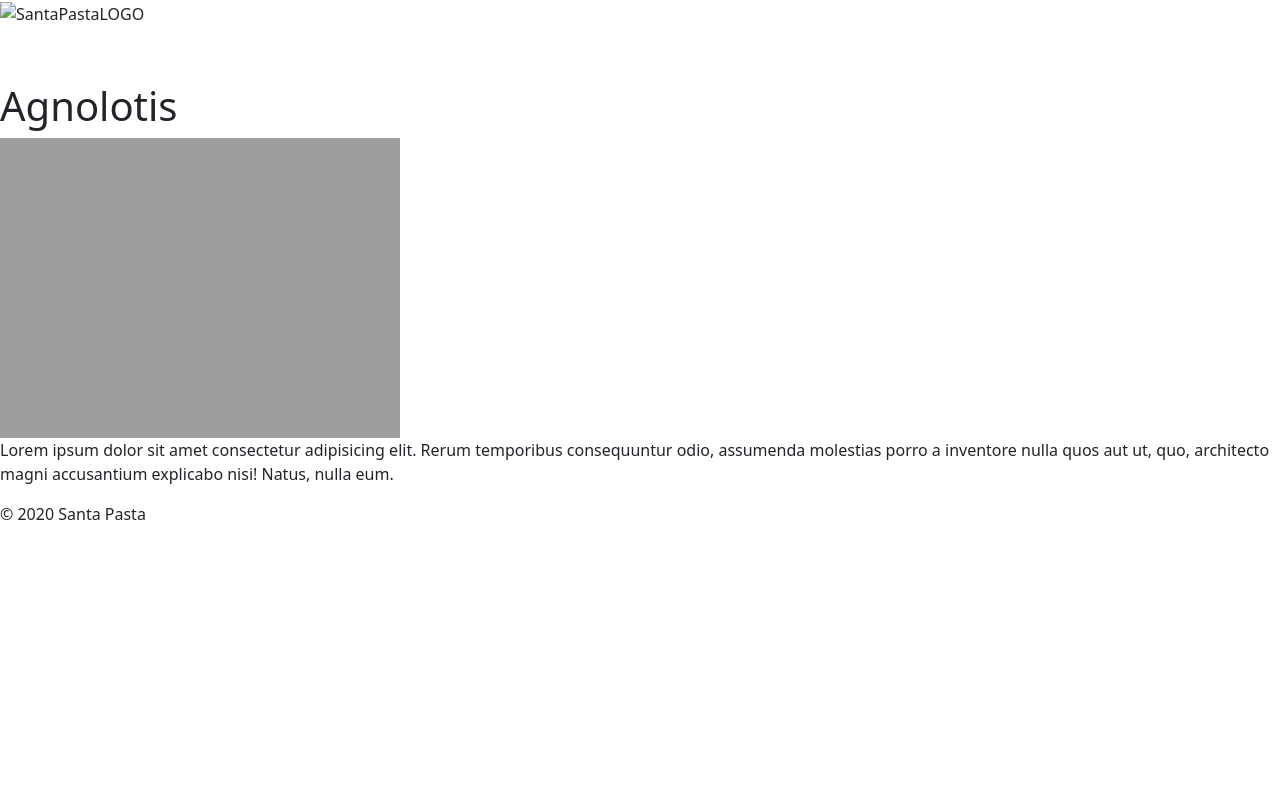
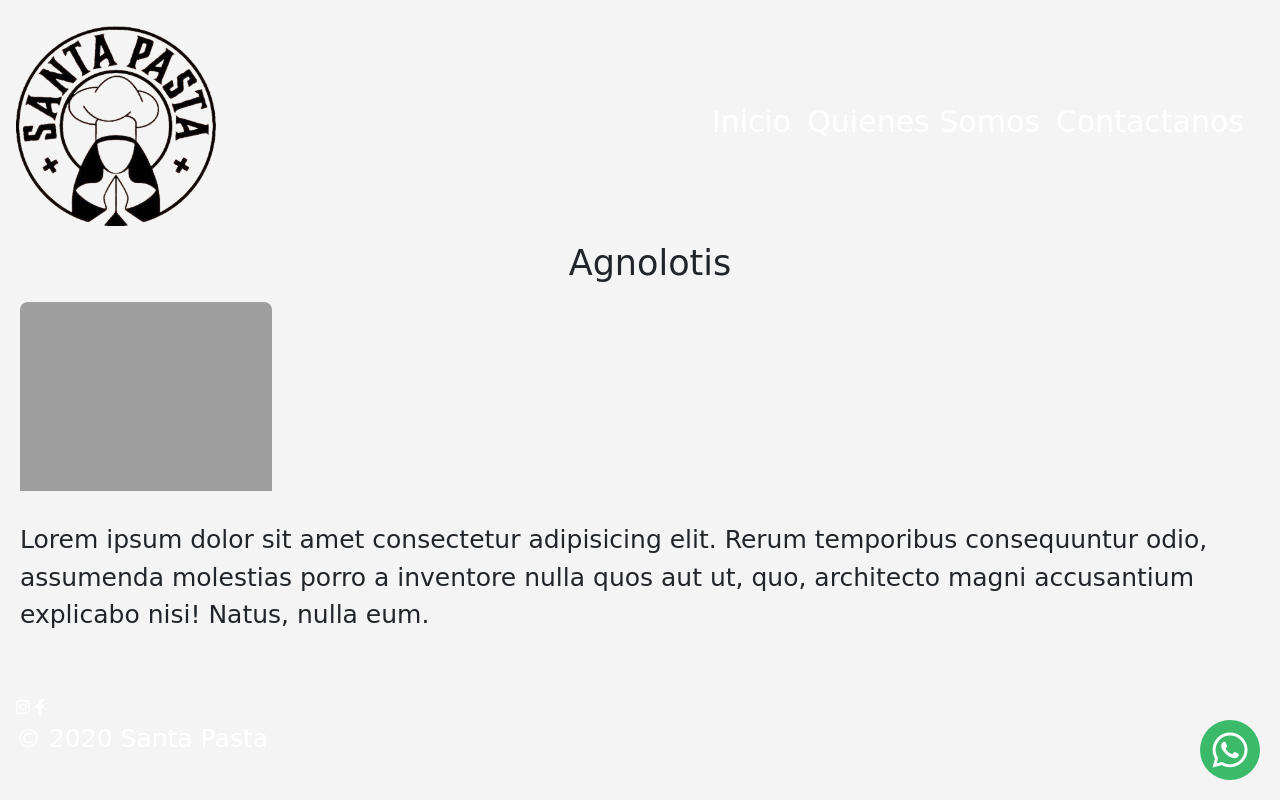
Before and after one commit to matimurad/SantaPasta_, a plain HTML site: page pages/agnolotis.html in a window 1280 px wide. Drawn offline with nearby package versions, Linux system fonts and the light colour scheme; the site is published under a folder, as on GitHub Pages, so addresses that start at the root find nothing; a web font is replaced by a local one.

Commit message:
bar reform

```diff
--- a/pages/agnolotis.html
+++ b/pages/agnolotis.html
@@ -5,10 +5,10 @@
     <meta name="viewport" content="width=device-width, initial-scale=1.0">
     <title>Agnolotis</title>
     <link href="https://cdn.jsdelivr.net/npm/bootstrap@5.3.2/dist/css/bootstrap.min.css" rel="stylesheet" integrity="sha384-T3c6CoIi6uLrA9TneNEoa7RxnatzjcDSCmG1MXxSR1GAsXEV/Dwwykc2MPK8M2HN" crossorigin="anonymous">
-    <link rel="stylesheet" href="/css/style.css">
+    <link rel="stylesheet" type="text/css" href="../css/style.css">
 </head>
 <body>
-    <header><img src="/img/santa-pasta-logo.png" alt="SantaPastaLOGO">
+    <header><img src="../img/santa-pasta-logo.png" alt="SantaPastaLOGO">
             <nav class="navbar navbar-dark navbar-expand-lg">
             <div class="container-fluid">
               <button class="navbar-toggler" type="button" data-bs-toggle="collapse" data-bs-target="#navbarNav" aria-controls="navbarNav" aria-expanded="false" aria-label="Toggle navigation">
```
Also changed, not shown: pages/fagotinis.html (+2 -2 lines), pages/mezzelunes.html (+2 -2 lines), pages/raviolones.html (+2 -2 lines).
